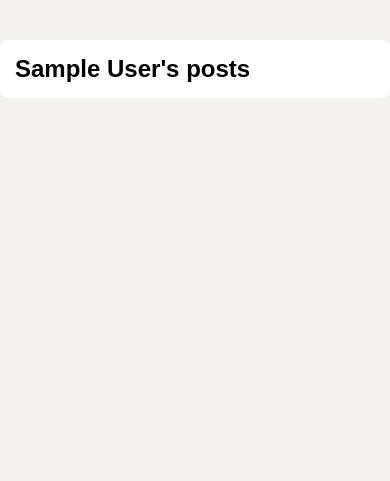
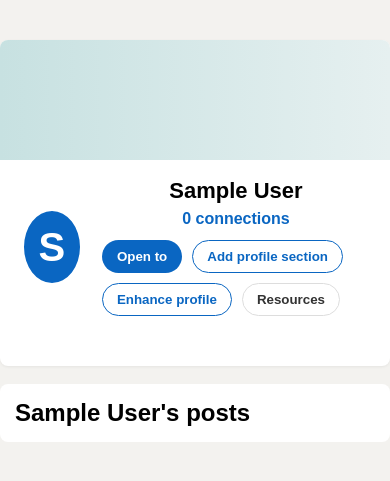
Before and after one commit to laxmansingh2397/LinkedIn-Clone_Django, a Django app: page /profile/ in a window 390 px wide; the page is wider, and only the part inside the window is pictured. Shown: the part 134-615 px from the top of that part. Run offline with Django 5.2, Linux system fonts and the light colour scheme; the visitor is signed in with stand-in values (Sample User, id 1); data that the repository does not hold is empty.

Commit message:
improve profile page

```diff
--- a/main/signals.py
+++ b/main/signals.py
@@ -14,5 +14,10 @@ def create_user_profile(sender, instance, created, **kwargs):
 
 
 @receiver(post_save, sender=User)
-def save_user_profile(sender,insance, **kwargs):
-    insance.profile.save()
+def save_user_profile(sender, instance, **kwargs):
+    # guard in case profile hasn't been created yet
+    try:
+        profile = instance.profile
+    except Exception:
+        return
+    profile.save()
--- /dev/null
+++ b/main/static/css/profile_page/styles.css
@@ -0,0 +1,78 @@
+/* Profile page specific styles (header + cards) */
+
+/* ensure feed centers content */
+.feed {
+	display: flex;
+	flex-direction: column;
+	gap: 18px;
+	align-items: center; /* center children horizontally */
+}
+
+.profile-header {
+	width: 100%;
+	background: #fff;
+	border-radius: 8px;
+	overflow: hidden;
+	box-shadow: 0 1px 3px rgba(0,0,0,0.06);
+}
+
+.profile-cover {
+	height: 120px;
+	background: linear-gradient(90deg,#c7e1e1,#e6f0f0);
+}
+
+.profile-header-inner {
+	display: flex;
+	justify-content: space-between;
+	align-items: flex-start;
+	gap: 24px;
+	padding: 18px 20px;
+}
+
+.profile-left {
+	display: flex;
+	gap: 18px;
+	align-items: center;
+}
+
+.profile-avatar-large {
+	width: 110px;
+	height: 80px;
+	border-radius: 50%;
+	border: 4px solid #fff;
+	overflow: hidden;
+	background: #0a66c2;
+	display: flex;
+	align-items: center;
+	justify-content: center;
+}
+
+.profile-avatar-large img { width: 100%; height: 100%; object-fit: cover; }
+
+.default-avatar-large {
+	color: #fff;
+	font-size: 40px;
+	font-weight: 700;
+}
+
+.profile-meta h1 { margin: 0; font-size: 22px; }
+.profile-meta .muted { color: #666; margin-top: 6px; }
+.profile-meta .small { font-size: 13px; }
+.connections-link { color: #0a66c2; text-decoration: none; font-weight: 600; }
+
+.profile-actions { margin-top: 12px; display:flex; gap:10px; flex-wrap:wrap; }
+.btn { padding: 8px 14px; border-radius: 20px; cursor: pointer; font-weight:600; border: 1px solid transparent; }
+.btn.primary { background:#0a66c2; color:#fff; }
+.btn.outline { background:#fff; color:#0a66c2; border:1px solid #0a66c2; }
+.btn.ghost { background:#fff; color:#333; border:1px solid #ddd; }
+
+.profile-right { display:flex; align-items:center; gap:10px; }
+.badge { background:#f3f7fb; padding:8px 12px; border-radius:12px; color:#1a73a8; font-weight:600; }
+
+/* keep posts centered and constrained like feed layout */
+.feed > .post, .feed > .post-box { width: 100%; max-width: 720px; }
+
+@media (max-width:900px) {
+	.profile-header-inner { flex-direction: column; align-items: center; text-align: center; }
+	.profile-right { margin-top: 8px; }
+}
--- a/main/templates/profile/profile.html
+++ b/main/templates/profile/profile.html
@@ -8,10 +8,15 @@
     <title>Profile | LinkedIn</title>
     <link rel="icon" type="image/png" href="{% static 'images/linkedin-icon.png' %}">
     <link rel="stylesheet" href="{% static 'css/home_page/styles.css' %}">
+    <link rel="stylesheet" href="{% static 'css/profile_page/styles.css' %}">
     <link rel="stylesheet" href="https://cdnjs.cloudflare.com/ajax/libs/font-awesome/6.5.0/css/all.min.css">
 </head>
 
 <body>
+    <!-- ensure CSRF cookie is present for AJAX calls -->
+    <form style="display:none;">
+        {% csrf_token %}
+    </form>
     <!-- reuse header from home_page -->
     <header>
         <div class="header-inner site-wrapper">
@@ -121,6 +126,44 @@
 
         <!-- Profile Posts -->
         <section class="feed">
+
+            <!-- Profile header (LinkedIn-like) -->
+            <div class="profile-header">
+                <div class="profile-cover"></div>
+                <div class="profile-header-inner site-wrapper">
+                    <div class="profile-left">
+                        <div class="profile-avatar-large">
+                            {% if user_profile.profile.profile_picture %}
+                                <img src="{{ user_profile.profile.profile_picture.url }}" alt="Profile Pic">
+                            {% else %}
+                                <div class="default-avatar-large">{{ user_profile.username|first|upper }}</div>
+                            {% endif %}
+                        </div>
+                        <div class="profile-meta">
+                            <h1>{{ user_profile.get_full_name|default:user_profile.username }}</h1>
+                            <p class="muted">{{ user_profile.profile.headline|default:'' }}</p>
+                            <p><a class="connections-link" href="{% url 'connections' %}">{{ connection_count }} connections</a></p>
+                            <div class="profile-actions">
+                                <button class="btn primary">Open to</button>
+                                <button class="btn outline">Add profile section</button>
+                                <button class="btn outline">Enhance profile</button>
+                                <button class="btn ghost">Resources</button>
+                            </div>
+                        </div>
+                    </div>
+                    <div class="profile-right">
+                        <div class="profile-top-badges">
+                            {% if user_profile.profile.company %}
+                                <div class="badge">{{ user_profile.profile.company }}</div>
+                            {% endif %}
+                            {% if user_profile.profile.education %}
+                                <div class="badge">{{ user_profile.profile.education }}</div>
+                            {% endif %}
+                        </div>
+                    </div>
+                </div>
+            </div>
+
             <div class="post-box">
                 <h2>{{ user_profile.get_full_name|default:user_profile.username }}'s posts</h2>
             </div>
```
Also changed, not shown: main/templates/posts_page/post_page.html (added, +69 -0 lines).
